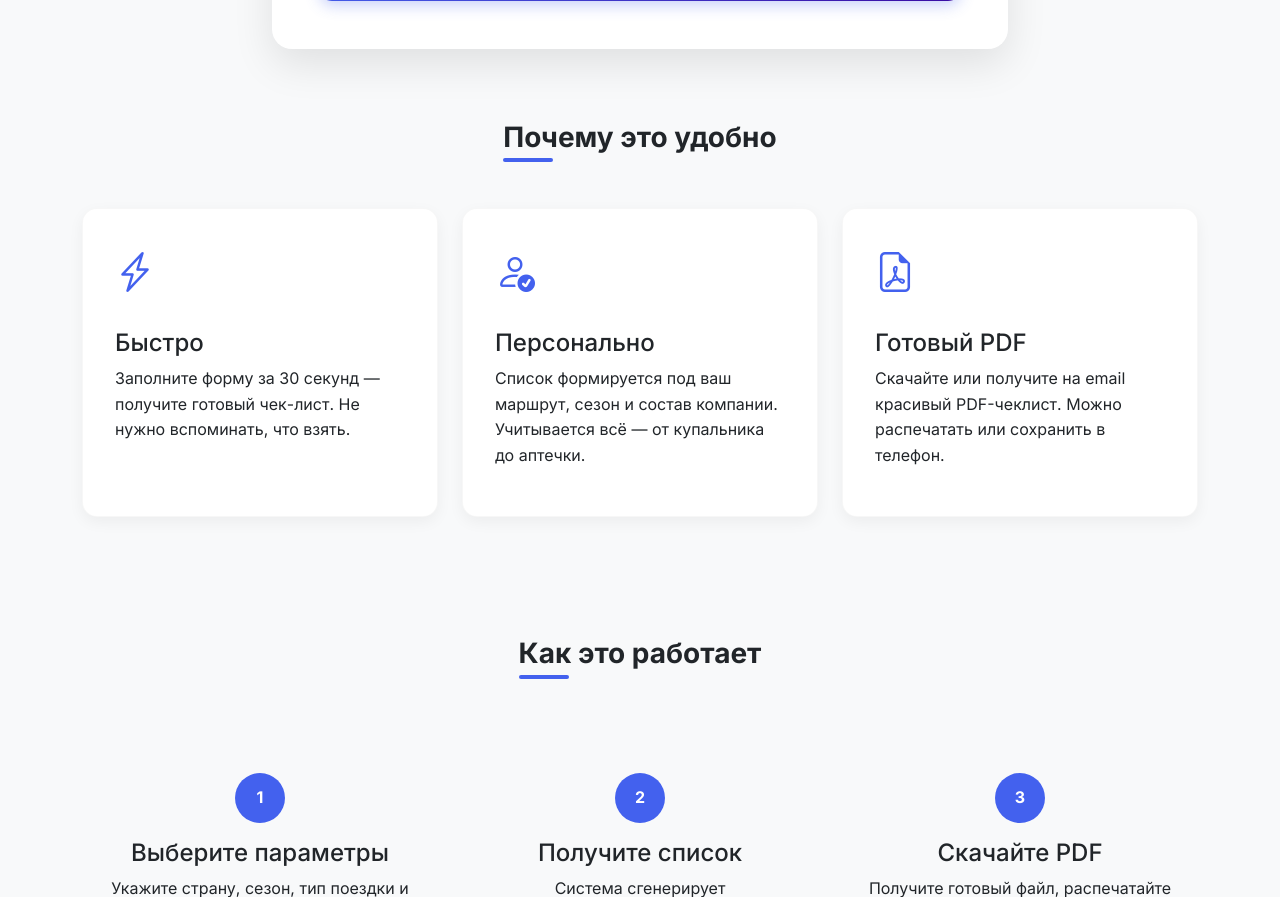
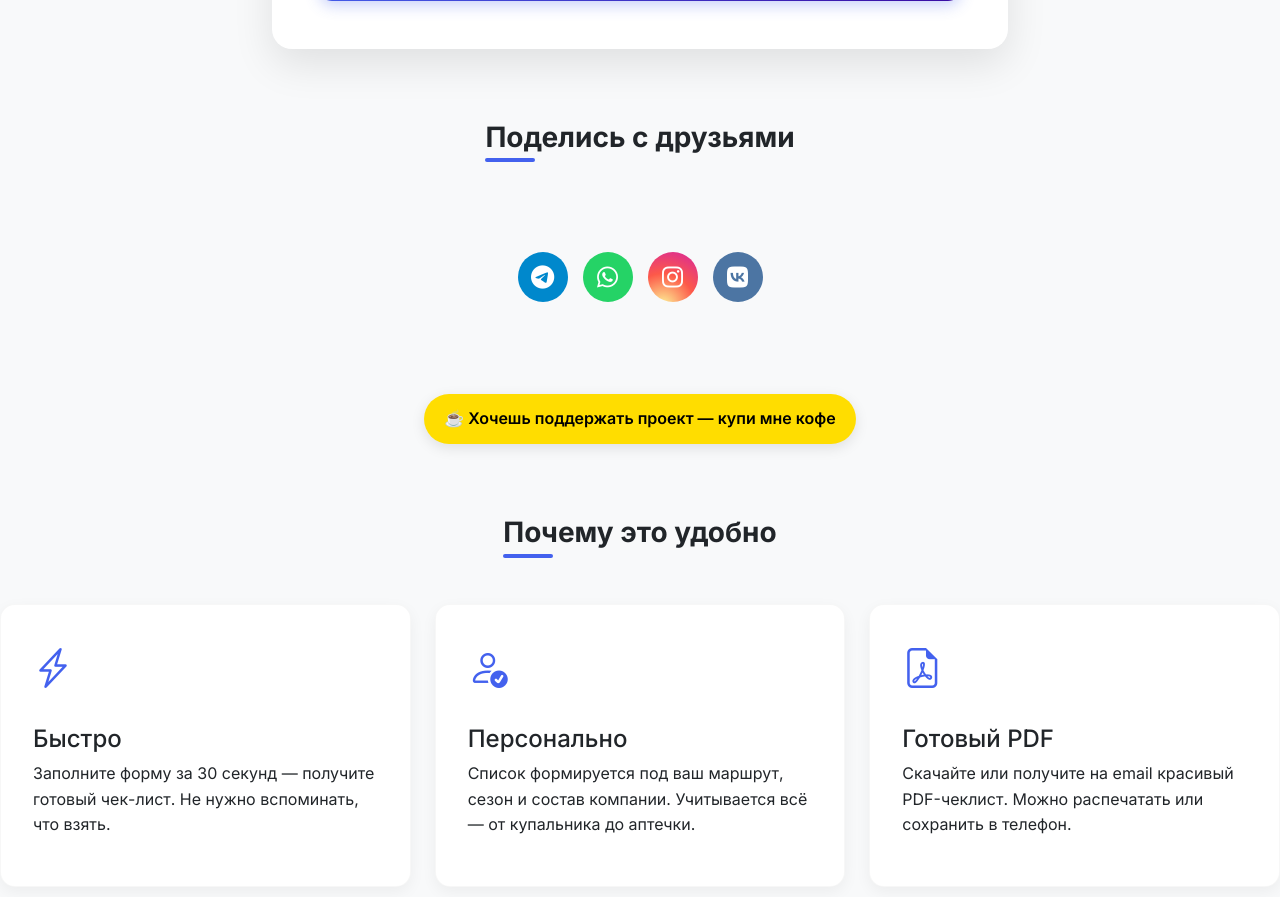
Before and after one commit to Infobest37/CheckListtTavel, a Flask app: page / in a window 1280 px wide. Shown: the part 1751-2648 px from the top of the page. Run offline with Flask 2, Linux system fonts and the light colour scheme; parts of the project's set-up code (start-up, migrations or seed data) failed here and were passed over.

Commit message:
Initial commit

```diff
--- a/templates/index.html
+++ b/templates/index.html
@@ -319,6 +319,28 @@
 .instagram { background: radial-gradient(circle at 30% 107%, #fdf497 0%, #fd5949 50%, #d6249f 100%); }
 .vk { background-color: #4c75a3; }
 
+.support-button {
+  display: inline-block;
+  background-color: #ffdd00;
+  color: #000;
+  font-weight: 600;
+  font-size: 16px;
+  padding: 12px 20px;
+  border-radius: 30px;
+  box-shadow: 0 4px 14px rgba(0, 0, 0, 0.1);
+  text-decoration: none;
+  transition: all 0.3s ease;
+  position: relative;
+  margin-top: 20px;
+}
+
+.support-button:hover {
+  background-color: #ffe94d;
+  transform: translateY(-2px);
+  box-shadow: 0 6px 18px rgba(0, 0, 0, 0.2);
+}
+
+
   </style>
 <!-- Yandex.Metrika counter -->
 <script type="text/javascript" >
@@ -507,6 +529,35 @@
       </div>
     </div>
 
+     <section class="row my-5 py-4">
+      <div class="col-12 text-center mb-5">
+  <h2 class="section-title">Поделись с друзьями</h2>
+       </div>
+<div class="social-share">
+  <a href="https://t.me/share/url?url=https://checklistttavel.onrender.com" target="_blank" class="share-btn telegram" title="Поделиться в Telegram">
+    <i class="fab fa-telegram-plane"></i>
+  </a>
+  <a href="https://wa.me/?text=https://checklistttavel.onrender.com" target="_blank" class="share-btn whatsapp" title="Поделиться в WhatsApp">
+    <i class="fab fa-whatsapp"></i>
+  </a>
+  <a href="https://www.instagram.com/" target="_blank" class="share-btn instagram" title="Открыть Instagram">
+    <i class="fab fa-instagram"></i>
+  </a>
+  <a href="https://vk.com/share.php?url=https://checklistttavel.onrender.com" target="_blank" class="share-btn vk" title="Поделиться в VK">
+    <i class="fab fa-vk"></i>
+  </a>
+</div>
+
+<link rel="stylesheet" href="https://cdnjs.cloudflare.com/ajax/libs/font-awesome/6.4.0/css/all.min.css">
+</section>
+
+  </div>
+  <div class="container text-center">
+     <a href="https://www.buymeacoffee.com/ТВОЙ_НИК" class="support-button" target="_blank">
+  ☕ Хочешь поддержать проект — купи мне кофе
+</a>
+  </div>
+
     <!-- Преимущества -->
     <div class="row my-5 py-4">
       <div class="col-12 text-center mb-4">
@@ -579,7 +630,7 @@
     <section class="row my-5 py-4">
       <div class="col-12 text-center mb-5">
   <h2 class="section-title">Что говорят пользователи</h2>
-       </div>
+      </div>
   <div class="review-card">
     <p class="review-text">💬 Очень удобно! Собрала всё за 5 минут перед поездкой с ребёнком. Спасибо!</p>
     <p class="review-author">— Анна, Москва</p>
@@ -592,30 +643,9 @@
     <p class="review-text">💬 Отличный сервис! В последней поездке в Таиланд благодаря чек-листу не забыл адаптер для розеток и крем от солнца. Мелочи, но очень важные!</p>
     <p class="review-author">— Михаил П, путешественник</p>
   </div>
-         </section>
-      <section class="row my-5 py-4">
-      <div class="col-12 text-center mb-5">
-  <h2 class="section-title">Поделись с друзьями</h2>
-       </div>
-<div class="social-share">
-  <a href="https://t.me/share/url?url=https://checklistttavel.onrender.com" target="_blank" class="share-btn telegram" title="Поделиться в Telegram">
-    <i class="fab fa-telegram-plane"></i>
-  </a>
-  <a href="https://wa.me/?text=https://checklistttavel.onrender.com" target="_blank" class="share-btn whatsapp" title="Поделиться в WhatsApp">
-    <i class="fab fa-whatsapp"></i>
-  </a>
-  <a href="https://www.instagram.com/" target="_blank" class="share-btn instagram" title="Открыть Instagram">
-    <i class="fab fa-instagram"></i>
-  </a>
-  <a href="https://vk.com/share.php?url=https://checklistttavel.onrender.com" target="_blank" class="share-btn vk" title="Поделиться в VK">
-    <i class="fab fa-vk"></i>
-  </a>
-</div>
-
-<link rel="stylesheet" href="https://cdnjs.cloudflare.com/ajax/libs/font-awesome/6.4.0/css/all.min.css">
 </section>
 
-  </div>
+
 
   <!-- Футер -->
   <footer class="bg-light py-4 mt-5">
```
